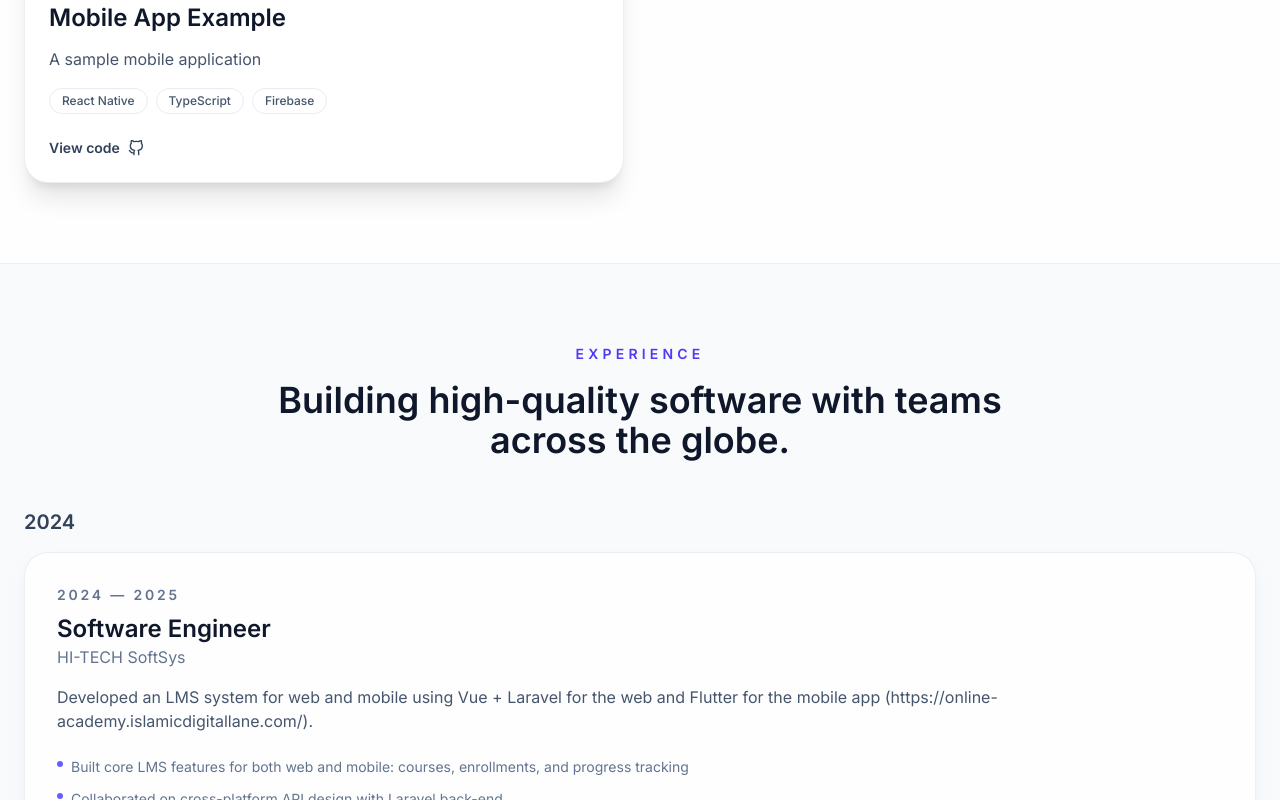
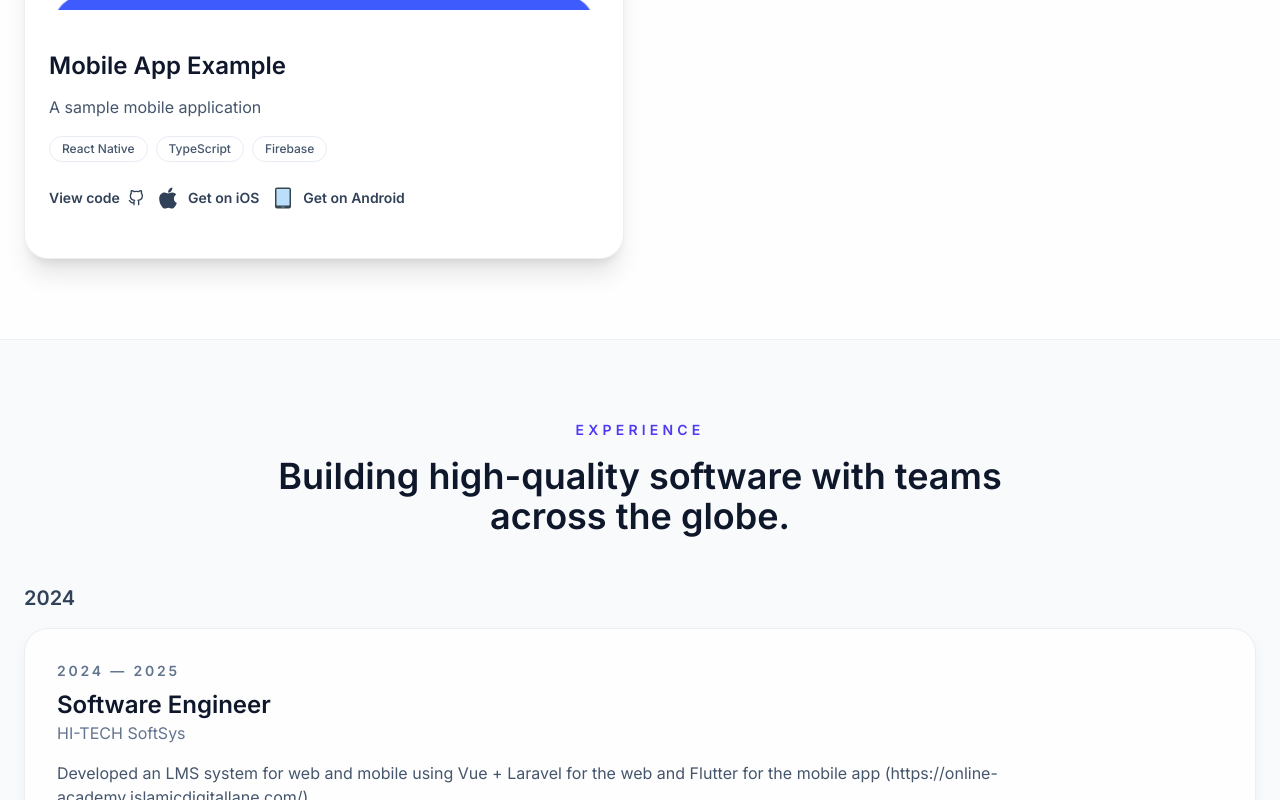
Before and after one commit to MHHJisan/mhhaque, a Next.js app: page / in a window 1280 px wide. Shown: the part 4380-5180 px from the top of the page. Built offline with nearby package versions, Linux system fonts and the light colour scheme.

Commit message:
android and ios icon added

```diff
--- a/app/page.tsx
+++ b/app/page.tsx
@@ -22,7 +22,8 @@ import {
   FiMenu,
   FiX,
 } from "react-icons/fi";
-import { FaWhatsapp } from "react-icons/fa";
+import { FaAndroid, FaApple, FaWhatsapp } from "react-icons/fa";
+import { FcTabletAndroid } from "react-icons/fc";
 
 type Project = {
   id: number;
@@ -569,7 +570,31 @@ const ProjectCard = ({ project }: ProjectCardProps) => {
             View code
             <FiGithub className="h-4 w-4" />
           </a>
+          {project.appStoreUrl && (
+            <a
+              href={project.appStoreUrl}
+              target="_blank"
+              rel="noopener noreferrer"
+              className="inline-flex items-center gap-2 text-sm font-semibold text-slate-700 transition hover:text-indigo-600 dark:text-slate-200"
+            >
+              <FaApple className="h-6 w-6" />
+              Get on iOS
+            </a>
+          )}
+          {project.playStoreUrl && (
+            <a
+              href={project.playStoreUrl}
+              target="_blank"
+              rel="noopener noreferrer"
+              className="inline-flex items-center gap-2 text-sm font-semibold text-slate-700 transition hover:text-indigo-600 dark:text-slate-200"
+            >
+              <FcTabletAndroid className="h-6 w-6" />
+              Get on Android
+            </a>
+          )}
         </div>
+
+        <div className="mt-6 flex items-center gap-3"></div>
       </div>
 
       {/* Lightbox component */}
```
